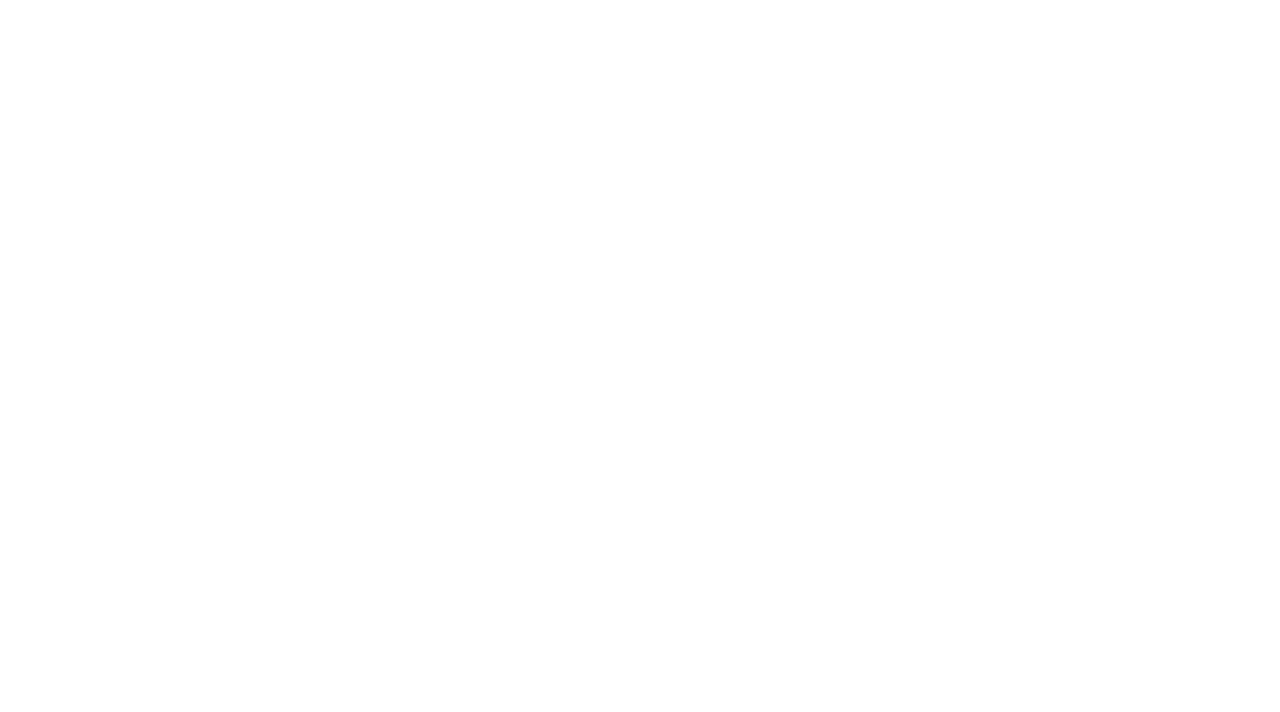
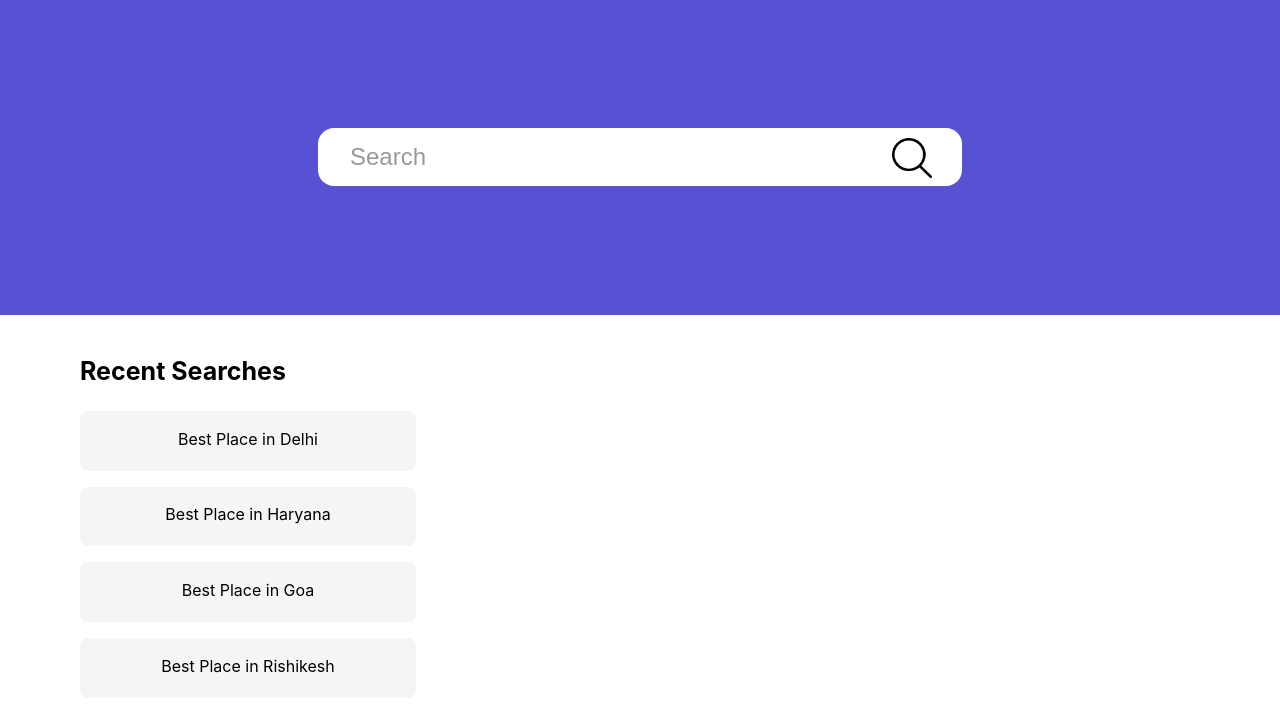
Before and after one commit to imdeepakvermaa/App01, a React (Create React App) app: page / in a window 1280 px wide. Shown: the top 712 px of the page. Built offline with nearby package versions, Linux system fonts and the light colour scheme.

Commit message:
Adding SearchPage

```diff
--- a/src/App.css
+++ b/src/App.css
@@ -61,3 +61,15 @@ input::placeholder {
   height: 2.5rem;
   width: 2.5rem;
 }
+
+.SearchBarDiv{
+  background-color: var(--primary-color);
+  padding: 6rem 5rem 6rem 5rem;
+}
+
+.recentsearches{
+  padding: 1rem 5rem 0rem 5rem;
+}
+.recentsearcheslist{
+  margin: 0rem 0rem 0rem 4rem;
+}
--- a/src/App.js
+++ b/src/App.js
@@ -1,9 +1,9 @@
 import './App.css';
-import SmallCard from './Components/SmallCard';
+import SearchPage from './Pages/SearchPage';
 function App() {
   return (
     <div className="App">
-
+      <SearchPage/>
     </div>
   );
 }
--- /dev/null
+++ b/src/Pages/SearchPage.js
@@ -0,0 +1,25 @@
+import React from 'react';
+import SearchBar from "../Components/SearchBar.js";
+import SmallCard from "../Components/SmallCard.js";
+const recentSeach = ["Best Place in Delhi","Best Place in Haryana","Best Place in Goa","Best Place in Rishikesh"]
+function SearchPage(){
+    return(
+        <div className="SearchPage">
+            <div className="SearchBarDiv">
+                <SearchBar/>
+            </div>
+            <div className="SearchBarDiv1">
+
+            <div className="recentsearches">
+                <h3 style={{"font-size":"25px"}} >Recent Searches</h3>
+            </div>
+            <div className="recentsearcheslist">
+            {recentSeach.map((item,index)=>(
+                <SmallCard text={item}/>
+                ))}
+            </div>
+            </div>
+        </div>
+   )
+}
+export default SearchPage;
```
